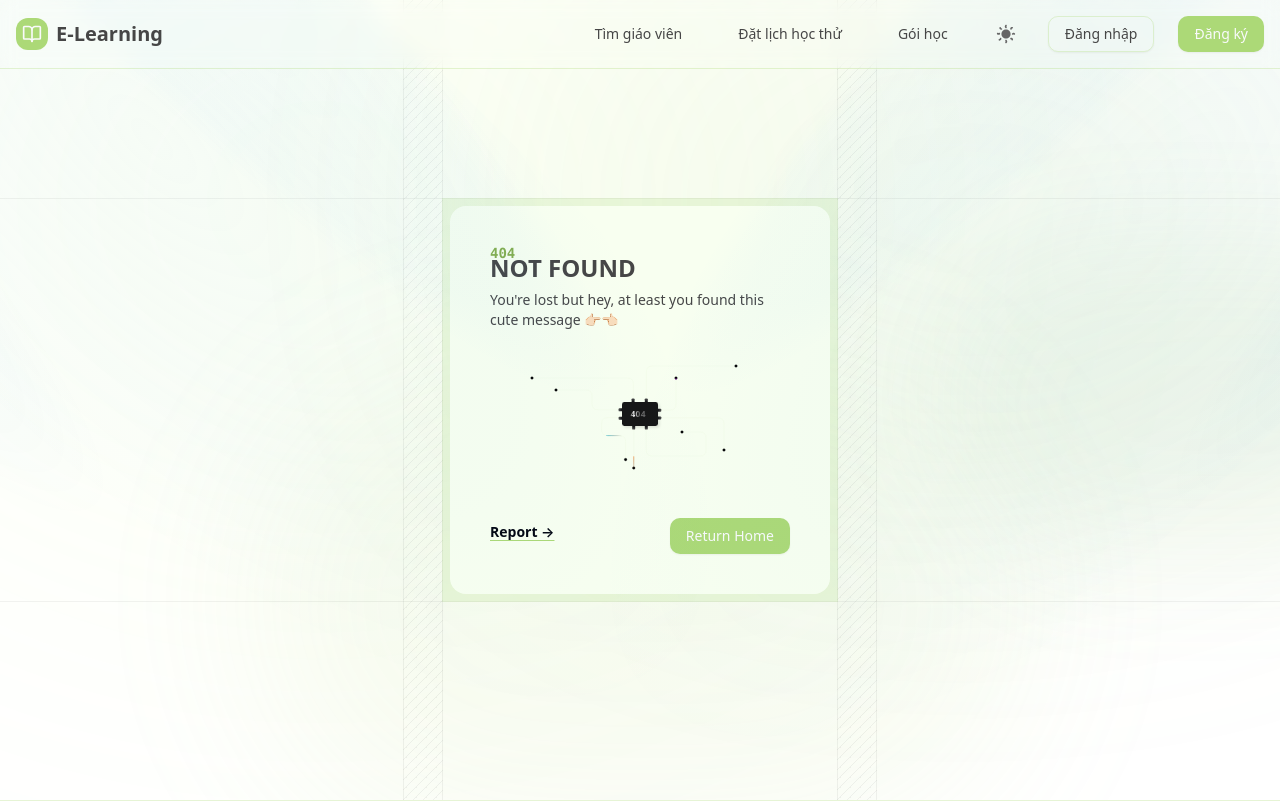
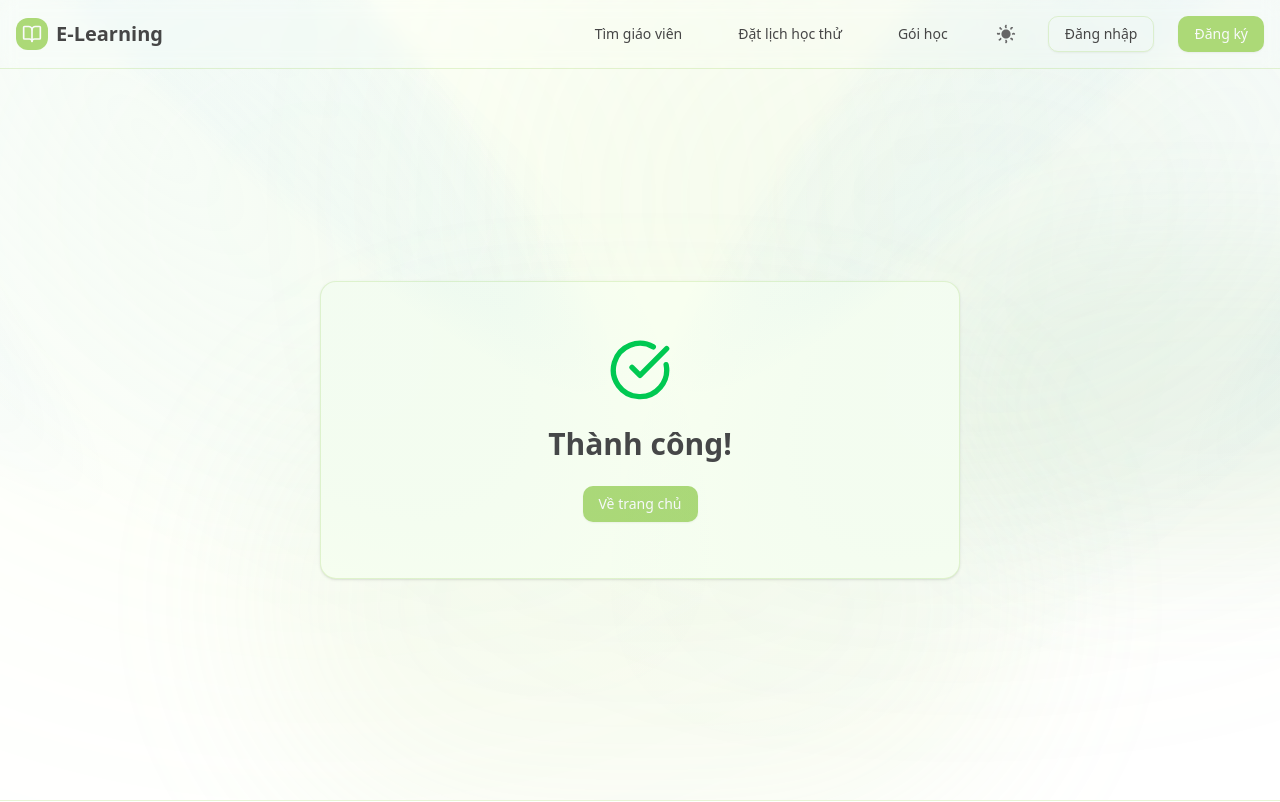
Before and after one commit to NV-Phong/E-Learning, a Next.js app: page /success in a window 1280 px wide. Before the commit this address had no page. Shown: the top 802 px of the page. Built offline with nearby package versions, Linux system fonts and the light colour scheme; a web font is replaced by a local one.

Commit message:
FEAT - success page

```diff
--- /dev/null
+++ b/app/success/page.tsx
@@ -0,0 +1,130 @@
+"use client";
+
+import { useSearchParams } from "next/navigation";
+import { Button } from "@/components/ui/button";
+import { Card, CardContent } from "@/components/ui/card";
+import { CheckCircle } from "lucide-react";
+import Link from "next/link";
+
+export default function SuccessPage() {
+   const searchParams = useSearchParams();
+   const type = searchParams.get("type");
+   const teacherName = searchParams.get("teacher");
+   const date = searchParams.get("date");
+   const time = searchParams.get("time");
+   const packageName = searchParams.get("package");
+
+   const isTrialBooking = type === "trial";
+   const isPayment = type === "payment";
+
+   return (
+      <div className="min-h-screen py-8 flex justify-center items-center">
+         <div className="container mx-auto px-4 max-w-2xl mt-15">
+            <Card className="bg-card border-border text-center">
+               <CardContent className="p-8">
+                  <div className="flex justify-center mb-6">
+                     <CheckCircle className="w-16 h-16 text-green-500" />
+                  </div>
+
+                  <h1 className="text-3xl font-bold text-foreground mb-4">
+                     {isTrialBooking && "Đặt lịch học thử thành công!"}
+                     {isPayment && "Thanh toán thành công!"}
+                     {!isTrialBooking && !isPayment && "Thành công!"}
+                  </h1>
+
+                  <div className="text-muted-foreground mb-6 space-y-2">
+                     {isTrialBooking && (
+                        <>
+                           <p className="text-lg">
+                              Chúng tôi sẽ liên hệ với bạn sớm để xác nhận lịch
+                              học.
+                           </p>
+                           {teacherName && (
+                              <p>
+                                 Giáo viên:{" "}
+                                 <span className="font-semibold text-foreground">
+                                    {teacherName}
+                                 </span>
+                              </p>
+                           )}
+                           {date && (
+                              <p>
+                                 Ngày học:{" "}
+                                 <span className="font-semibold text-foreground">
+                                    {date}
+                                 </span>
+                              </p>
+                           )}
+                           {time && (
+                              <p>
+                                 Giờ học:{" "}
+                                 <span className="font-semibold text-foreground">
+                                    {time}
+                                 </span>
+                              </p>
+                           )}
+                        </>
+                     )}
+
+                     {isPayment && (
+                        <>
+                           <p className="text-lg">
+                              Cảm ơn bạn đã sử dụng dịch vụ của chúng tôi!
+                           </p>
+                           {packageName && (
+                              <p>
+                                 Gói học:{" "}
+                                 <span className="font-semibold text-foreground">
+                                    {packageName}
+                                 </span>
+                              </p>
+                           )}
+                           {teacherName && (
+                              <p>
+                                 Giáo viên:{" "}
+                                 <span className="font-semibold text-foreground">
+                                    {teacherName}
+                                 </span>
+                              </p>
+                           )}
+                           <p className="text-sm">
+                              Thông tin chi tiết đã được gửi đến email của bạn.
+                           </p>
+                        </>
+                     )}
+                  </div>
+
+                  <div className="flex flex-col sm:flex-row gap-4 justify-center">
+                     <Button
+                        asChild
+                        className="bg-primary text-primary-foreground hover:bg-primary/90"
+                     >
+                        <Link href="/">Về trang chủ</Link>
+                     </Button>
+
+                     {isPayment && (
+                        <Button
+                           asChild
+                           variant="outline"
+                           className="border-border text-foreground bg-transparent"
+                        >
+                           <Link href="/dashboard">Xem dashboard</Link>
+                        </Button>
+                     )}
+
+                     {isTrialBooking && (
+                        <Button
+                           asChild
+                           variant="outline"
+                           className="border-border text-foreground bg-transparent"
+                        >
+                           <Link href="/course">Xem gói học</Link>
+                        </Button>
+                     )}
+                  </div>
+               </CardContent>
+            </Card>
+         </div>
+      </div>
+   );
+}
--- a/app/teacher/loading.tsx
+++ /dev/null
@@ -1,3 +0,0 @@
-export default function Loading() {
-  return null
-}
```
